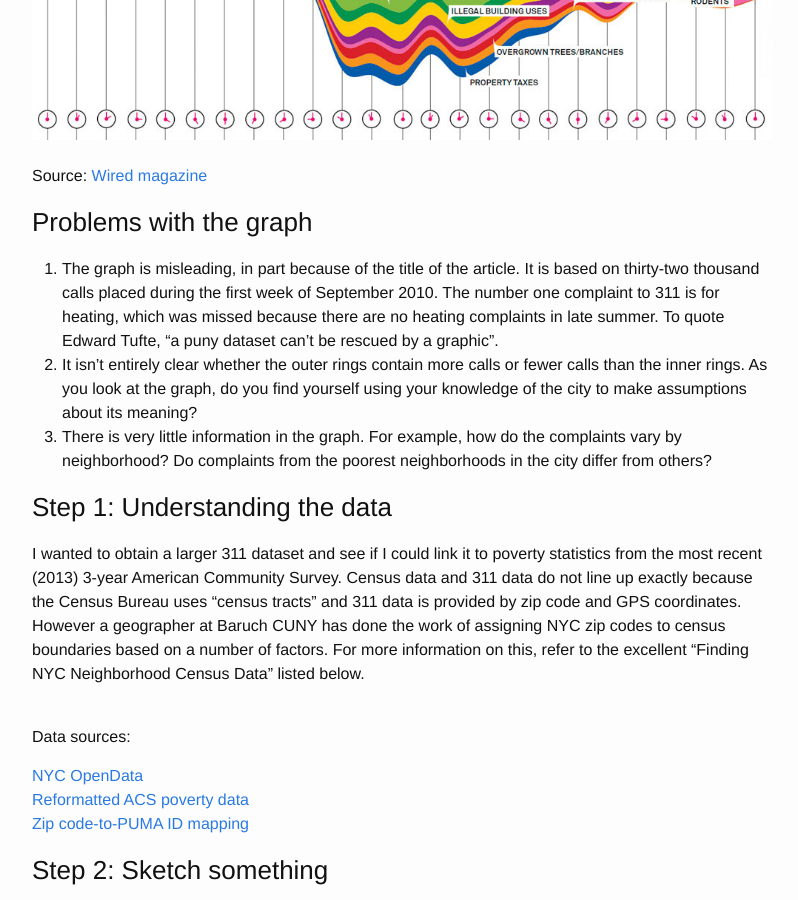
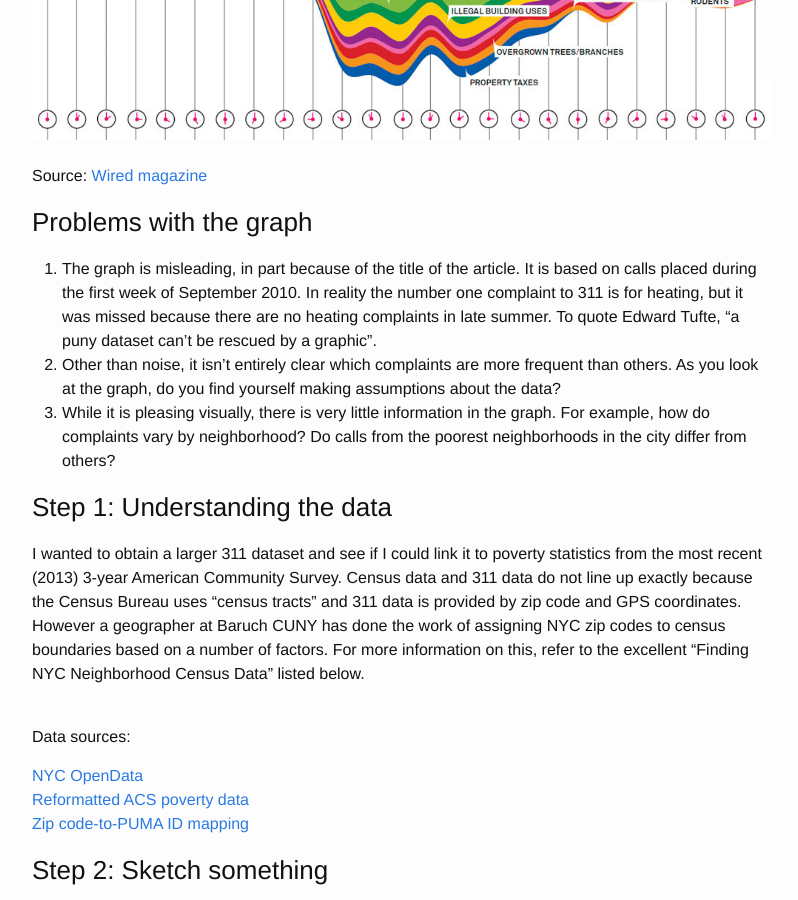
Before and after one commit to jcp1016/jcp1016.github.io, a Jekyll site: the page built from _posts/2015-03-24-nyc-311.markdown, in a window 1280 px wide and 900 px high, scrolled down 673 px. Shown: the whole window, without its empty margins (238-1036 px from the left). Built offline with Jekyll 4.4.1, drawn with Linux system fonts in a browser that asks for light colours.

Commit message:
edit post

```diff
--- a/_posts/2015-03-24-nyc-311.markdown
+++ b/_posts/2015-03-24-nyc-311.markdown
@@ -12,9 +12,9 @@ Source:
 [Wired magazine](http://http://www.wired.com/2010/11/ff_311_new_york/)
 
 ###Problems with the graph
-1.  The graph is misleading, in part because of the title of the article.  It is based on thirty-two thousand calls placed during the first week of September 2010.  The number one complaint to 311 is for heating, which was missed because there are no heating complaints in late summer.  To quote Edward Tufte, "a puny dataset can't be rescued by a graphic".
-2.  It isn't entirely clear whether the outer rings contain more calls or fewer calls than the inner rings.  As you look at the graph, do you find yourself using your knowledge of the city to make assumptions about its meaning?
-3.  There is very little information in the graph.  For example, how do the complaints vary by neighborhood?  Do complaints from the poorest neighborhoods in the city differ from others?
+1.  The graph is misleading, in part because of the title of the article.  It is based on calls placed during the first week of September 2010.  In reality the number one complaint to 311 is for heating, but it was missed because there are no heating complaints in late summer.  To quote Edward Tufte, "a puny dataset can't be rescued by a graphic".
+2.  Other than noise, it isn't entirely clear which complaints are more frequent than others.  As you look at the graph, do you find yourself making assumptions about the data?
+3.  While it is pleasing visually, there is very little information in the graph.  For example, how do complaints vary by neighborhood?  Do calls from the poorest neighborhoods in the city differ from others?
 
 ###Step 1:  Understanding the data
 I wanted to obtain a larger 311 dataset and see if I could link it to poverty statistics from the most recent (2013) 3-year American Community Survey. Census data and 311 data do not line up exactly because the Census Bureau uses "census tracts" and 311 data is provided by zip code and GPS coordinates.  However a geographer at Baruch CUNY has done the work of assigning NYC zip codes to census boundaries based on a number of factors.  For more information on this, refer to the excellent "Finding NYC Neighborhood Census Data" listed below.<br >
```
